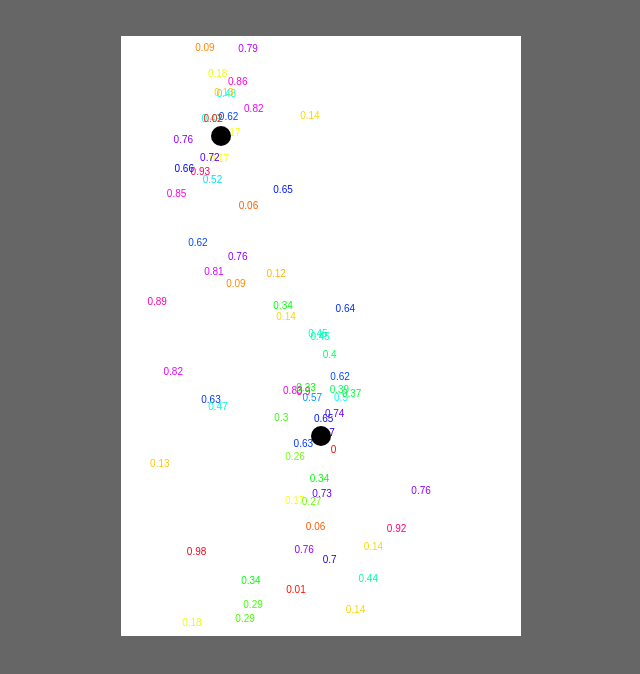
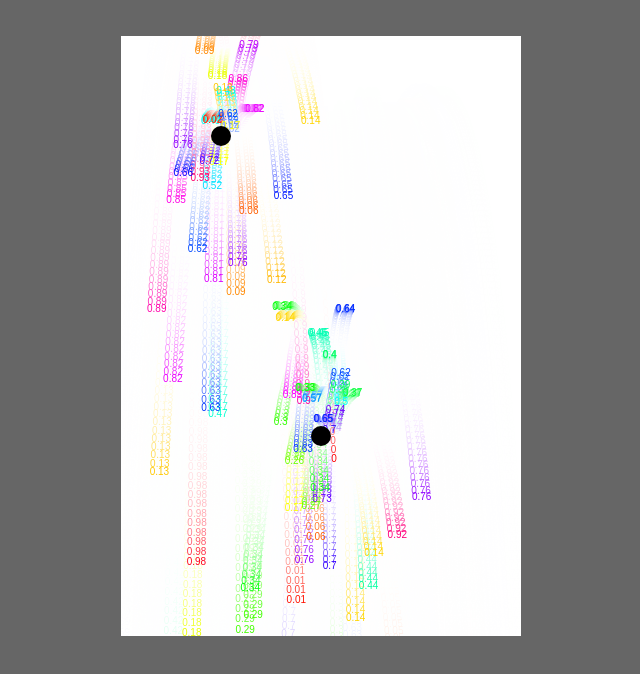
Before and after one commit to sansumbrella/particle-party, a React (Create React App) app: page / in a window 1280 px wide. Shown: the top 674 px of the page, without its empty margins (319-959 px from the left). Built offline with nearby package versions, Linux system fonts and the light colour scheme.

Commit message:
Initial update and streaky particles.

```diff
--- a/src/PartySystem.js
+++ b/src/PartySystem.js
@@ -140,18 +140,22 @@ export default class PartySystem extends Component {
 
   draw = time => {
     const { emitters } = this.props;
+
     const newParticles = emitters
       .map(emitter => emitter.step(0.016))
       .reduce((collect, more) => collect.concat(more), []);
 
     this.particles = this.particles
       .filter(particleIsAlive)
-      .map(p => particleUpdate(p, 0.016))
-      .push(...newParticles);
+      .push(...newParticles)
+      .map(p => particleUpdate(p, 0.016));
+
     const { canvas } = this.refs;
     const ctx = canvas.getContext("2d");
     const [w, h] = [canvas.width, canvas.height];
-    ctx.clearRect(0, 0, w, h);
+    // ctx.clearRect(0, 0, w, h);
+    ctx.fillStyle = `hsla(0, 0%, 100%, 0.2`;
+    ctx.fillRect(0, 0, w, h);
 
     this.particles.forEach(p => {
       const hue = Math.round(p.individuality * 360);
```
